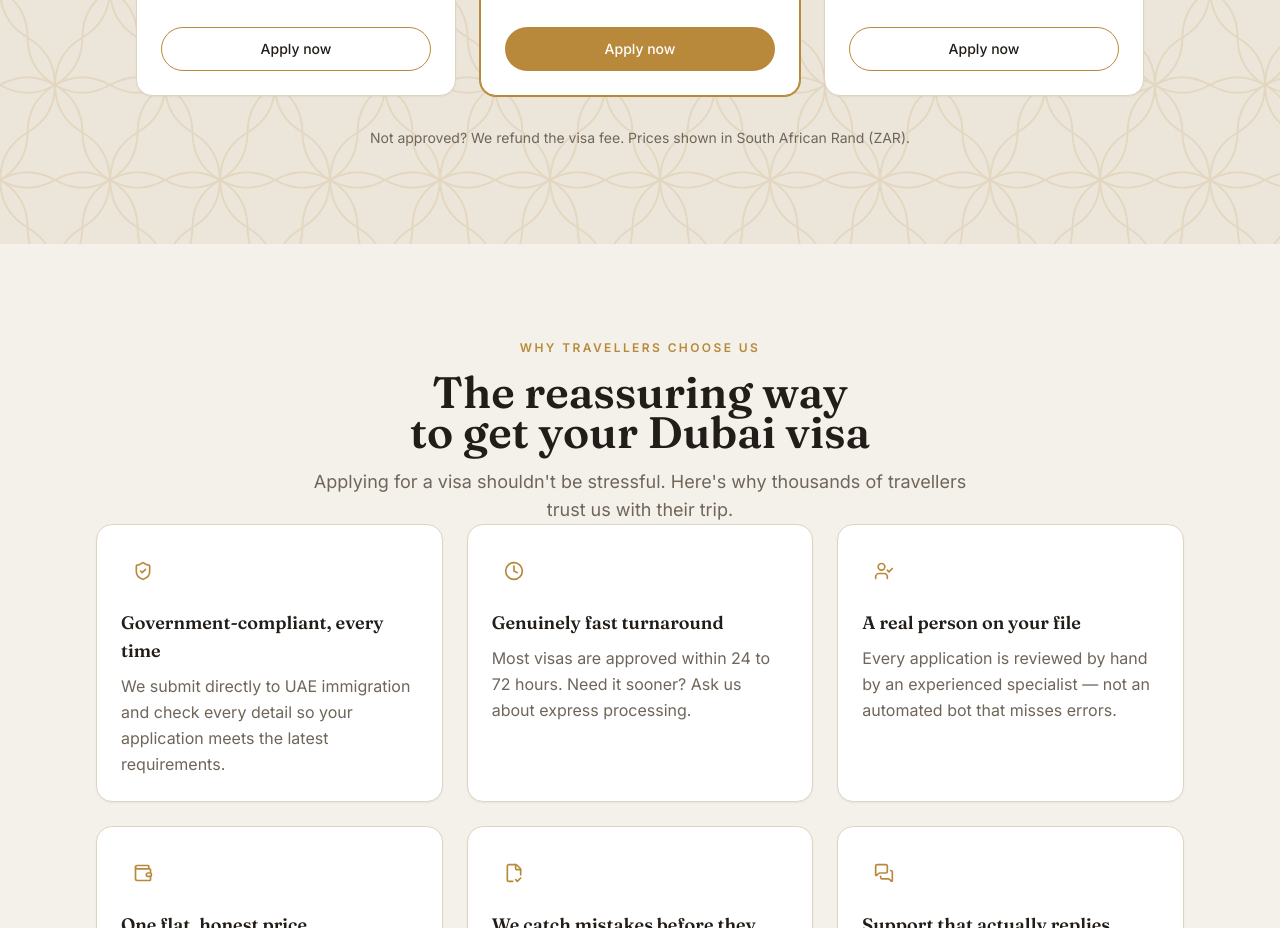
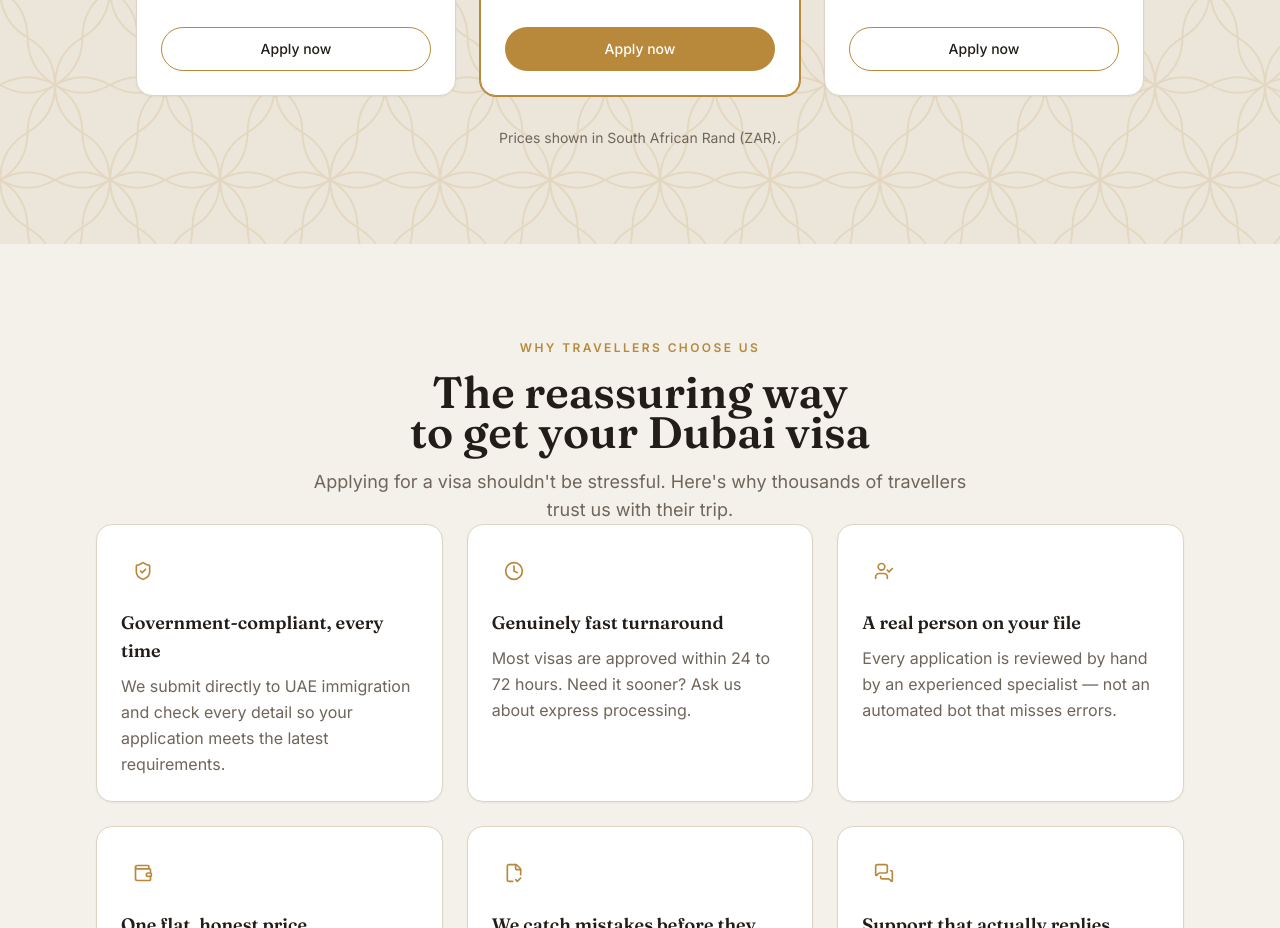
Before and after one commit to bvtonder1980-cmd/dubavisas, a Next.js app: page / in a window 1280 px wide. Shown: the part 3280-4208 px from the top of the page. Built offline with nearby package versions, Linux system fonts and the light colour scheme.

Commit message:
fix: remove placeholder text about refund guarantee
Updated refund info wording to focus on currency display

Co-authored-by: bvtonder1980-cmd <275993852+bvtonder1980-cmd@users.noreply.github.com>

```diff
--- a/components/prices.tsx
+++ b/components/prices.tsx
@@ -64,8 +64,7 @@ export function Prices() {
         </div>
 
         <p className="mt-8 text-center text-sm text-muted-foreground">
-          {/* [PLACEHOLDER] Confirm your refund / approval guarantee wording */}
-          Not approved? We refund the visa fee. Prices shown in South African Rand (ZAR).
+          Prices shown in South African Rand (ZAR).
         </p>
       </Container>
     </Section>
```
